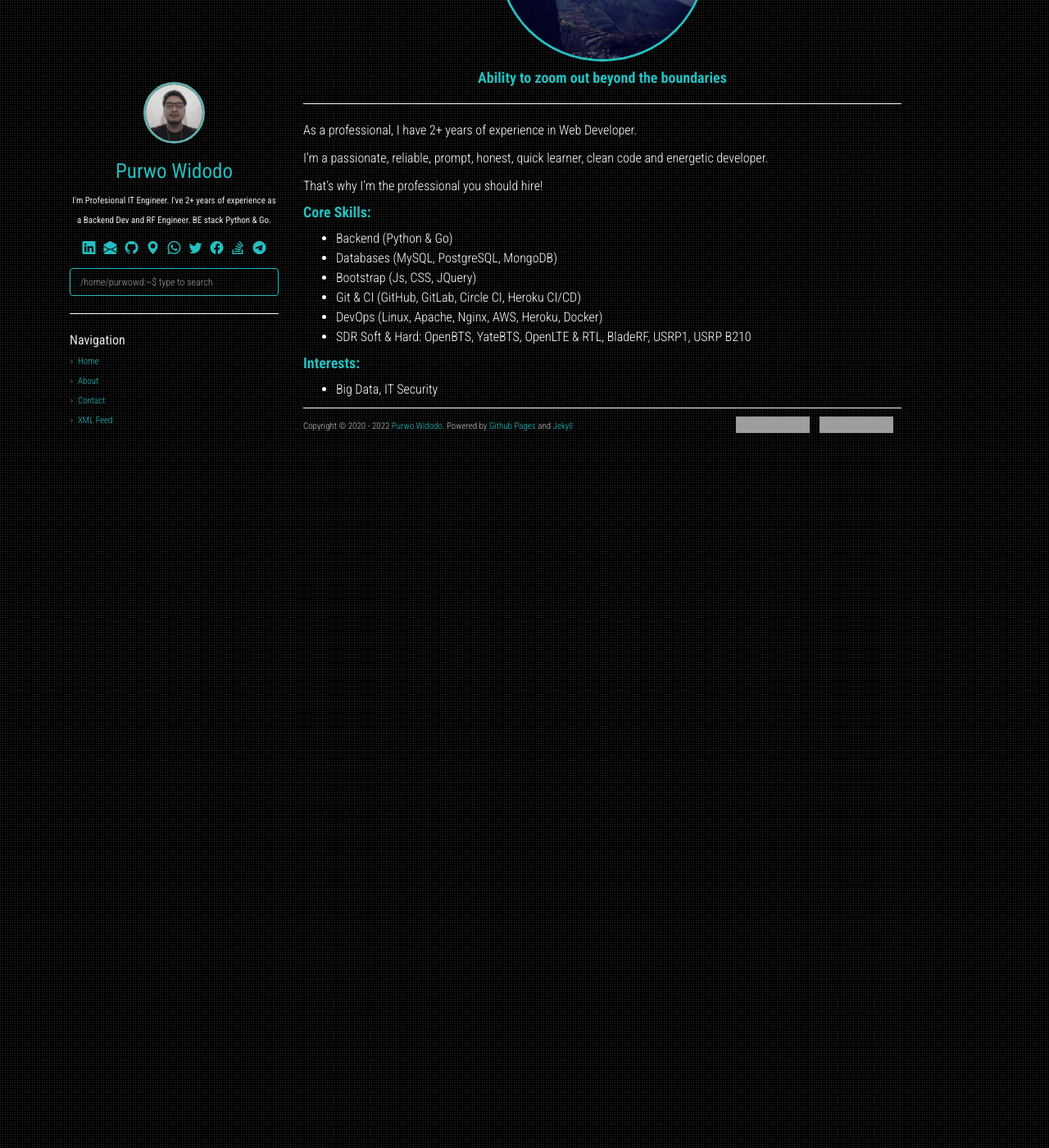
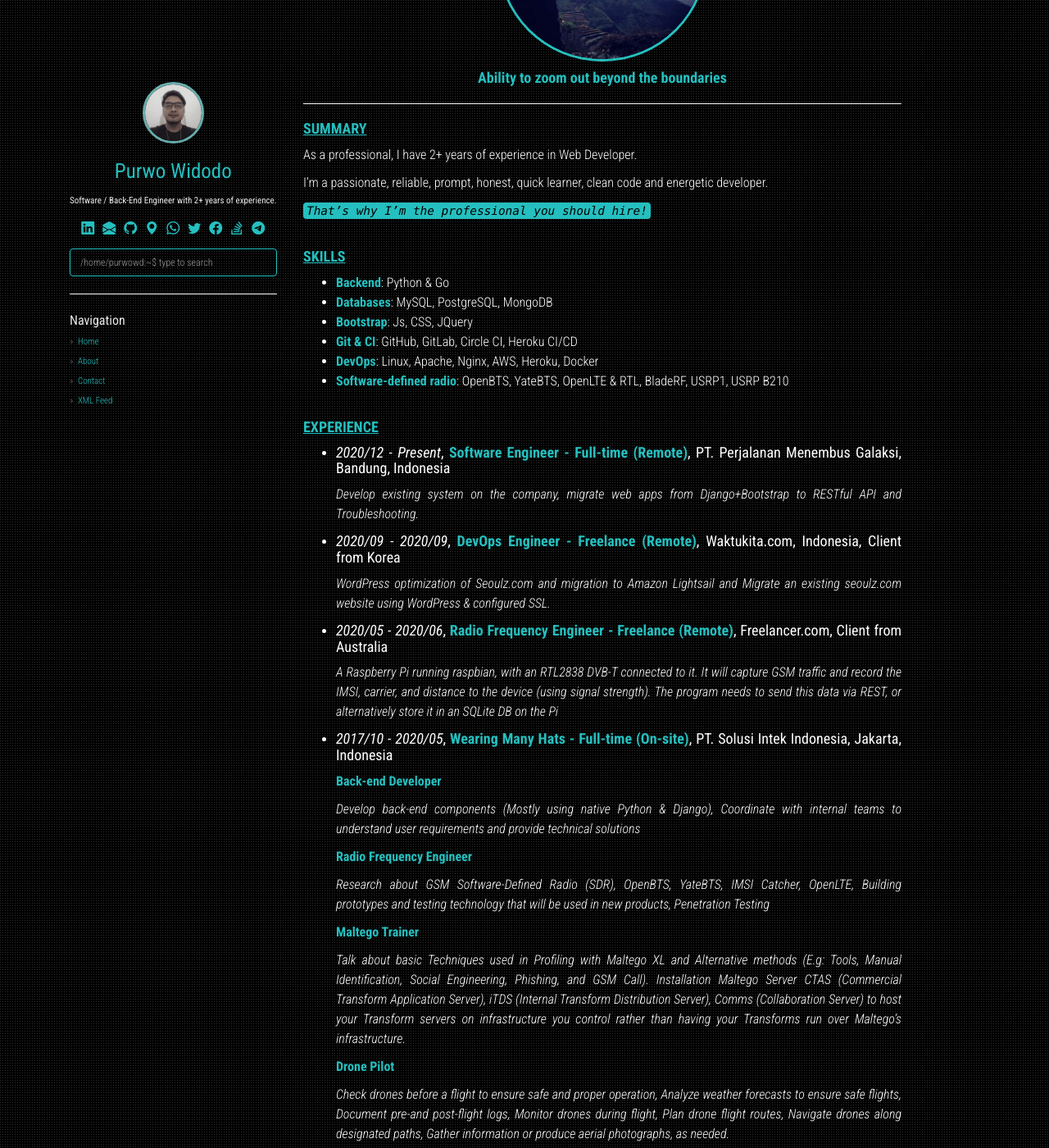
Before and after one commit to purwowd/purwowd.github.io, a Jekyll site: the page built from about.md, in a window 1280 px wide and 1400 px high, scrolled down 270 px. Shown: the whole window at 82% size. Built offline with Jekyll 4.4.1, drawn with Linux system fonts in a browser that asks for light colours; nearby versions of some CDN libraries; some of the changed text lies outside the part shown; grey boxes are pictures that could not be loaded.

Commit message:
Added experience in about page

```diff
--- a/_config.yml
+++ b/_config.yml
@@ -2,7 +2,7 @@ title: 'My simple notes'
 description: 'The simplest way to keep my personal notes'
 author: Purwo Widodo
 github: https://github.com/purwowd
-about: I'm Profesional IT Engineer. I've 2+ years of experience as a Backend Dev and RF Engineer. BE stack Python & Go.
+about: Software / Back-End Engineer with 2+ years of experience.
 disqus_shortname: purwowd
 google_analytics: UA-XXXXXXXX-Y
 avatar_url: /static/img/avatar.jpeg
--- a/about.md
+++ b/about.md
@@ -9,19 +9,72 @@ permalink: /about/
 #### <center><strong>Ability to zoom out beyond the boundaries</strong></center>
 <hr>
 
+#### <u style="text-decoration-color:#25BFBF"><strong>SUMMARY</strong></u>
+
 As a professional, I have 2+ years of experience in Web Developer.
 
 I’m a passionate, reliable, prompt, honest, quick learner, clean code and energetic developer.
 
-That’s why I’m the professional you should hire!
+<i>`That’s why I’m the professional you should hire!`</i>
+<br><br>
 
-#### <strong>Core Skills:</strong>
-- Backend (Python & Go)
-- Databases (MySQL, PostgreSQL, MongoDB)
-- Bootstrap (Js, CSS, JQuery)
-- Git & CI (GitHub, GitLab, Circle CI, Heroku CI/CD)
-- DevOps (Linux, Apache, Nginx, AWS, Heroku, Docker)
-- SDR Soft & Hard: OpenBTS, YateBTS, OpenLTE & RTL, BladeRF, USRP1, USRP B210
+#### <u style="text-decoration-color:#25BFBF"><strong>SKILLS</strong></u>
 
-#### <strong>Interests:</strong>
-- Big Data, IT Security
+- <b>Backend</b>: Python & Go
+- <b>Databases</b>: MySQL, PostgreSQL, MongoDB
+- <b>Bootstrap</b>: Js, CSS, JQuery
+- <b>Git & CI</b>: GitHub, GitLab, Circle CI, Heroku CI/CD
+- <b>DevOps</b>: Linux, Apache, Nginx, AWS, Heroku, Docker
+- <b>Software-defined radio</b>: OpenBTS, YateBTS, OpenLTE & RTL, BladeRF, USRP1, USRP B210
+<br><br>
+
+#### <u style="text-decoration-color:#25BFBF"><strong>EXPERIENCE</strong></u>
+- #### <i>2020/12 - Present</i>, <b>Software Engineer - Full-time (Remote)</b>, PT. Perjalanan Menembus Galaksi, Bandung, Indonesia
+    {: .text-justify}
+
+    <i>Develop existing system on the company, migrate web apps from Django+Bootstrap to RESTful API and Troubleshooting.</i>
+    {: .text-justify}
+
+- #### <i>2020/09 - 2020/09</i>, <b>DevOps Engineer - Freelance (Remote)</b>, Waktukita.com, Indonesia, Client from Korea
+    {: .text-justify}
+
+    <i>WordPress optimization of Seoulz.com and migration to Amazon Lightsail and Migrate an existing seoulz.com website using WordPress & configured SSL.</i>
+    {: .text-justify}
+
+- #### <i>2020/05 - 2020/06</i>, <b>Radio Frequency Engineer - Freelance (Remote)</b>, Freelancer.com, Client from Australia
+    {: .text-justify}
+
+    <i>A Raspberry Pi running raspbian, with an RTL2838 DVB-T connected to it. It will capture GSM traffic and record the IMSI, carrier, and distance to the device (using signal strength). The program needs to send this data via REST, or alternatively store it in an SQLite DB on the Pi</i>
+    {: .text-justify}
+
+- #### <i>2017/10 - 2020/05</i>, <b>Wearing Many Hats - Full-time (On-site)</b>, PT. Solusi Intek Indonesia, Jakarta, Indonesia
+    {: .text-justify}
+
+    <b>Back-end Developer</b>
+
+    <i>Develop back-end components (Mostly using native Python & Django), Coordinate with internal teams to understand user requirements and provide technical solutions</i>
+    {: .text-justify}
+
+    <b>Radio Frequency Engineer</b>
+
+    <i>Research about GSM Software-Defined Radio (SDR), OpenBTS, YateBTS, IMSI Catcher, OpenLTE, Building prototypes and testing technology that will be used in new products, Penetration Testing</i>
+    {: .text-justify}
+
+    <b>Maltego Trainer</b>
+
+    <i>Talk about basic Techniques used in Profiling with Maltego XL and Alternative methods (E.g: Tools, Manual Identification, Social Engineering, Phishing, and GSM Call). Installation Maltego Server CTAS (Commercial Transform Application Server), iTDS (Internal Transform Distribution Server), Comms (Collaboration Server) to host your Transform servers on infrastructure you control rather than having your Transforms run over Maltego's infrastructure.</i>
+    {: .text-justify}
+
+    <b>Drone Pilot</b>
+
+    <i>Check drones before a flight to ensure safe and proper operation, Analyze weather forecasts to ensure safe flights, Document pre-and post-flight logs, Monitor drones during flight, Plan drone flight routes, Navigate drones along designated paths, Gather information or produce aerial photographs, as needed.</i>
+    {: .text-justify}
+
+- #### <i>2017/03 - 2017/09</i>, <b>Student - Activities and societies</b>, QODR & BUGR, Yogyakarta Province, Indonesia
+    {: .text-justify}
+
+    <i>Learn basic of programming, cybersecurity and ethical hacking. [BUGR Team](https://ctftime.org/team/36151/)</i>
+<br><br>
+
+#### <u style="text-decoration-color:#25BFBF"><strong>INTEREST</strong></u>
+- Machine Learning, Big Data, Security
--- a/contact/index.html
+++ b/contact/index.html
@@ -7,7 +7,7 @@ category: contact
 ---
 
 <section class="inner">
-  <p style="color:#25BFBF; font-weight:bold;">Business contact form is here...</p>
+  <p style="color:#25BFBF; font-weight:bold;">Business contact form is here ...</p>
   <!-- Please change the email below with your email to activate the form -->
   <meta name="Referrer" content="origin">
   <form action="https://formspree.io/f/moqrdaed" role="form" method="POST">
```
